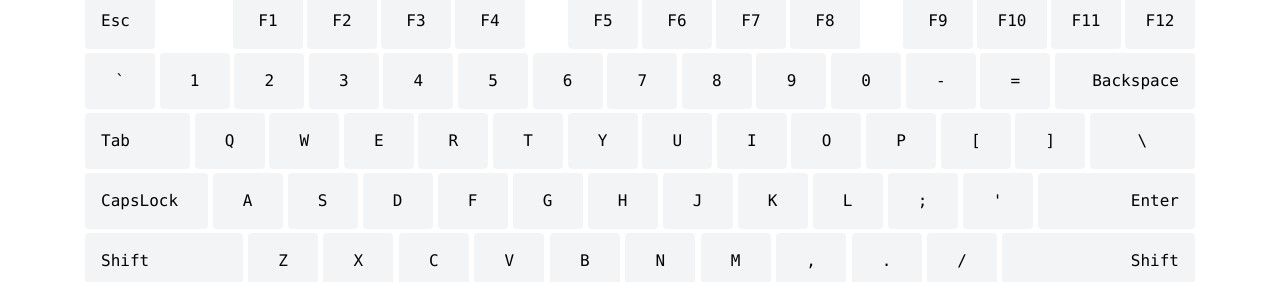
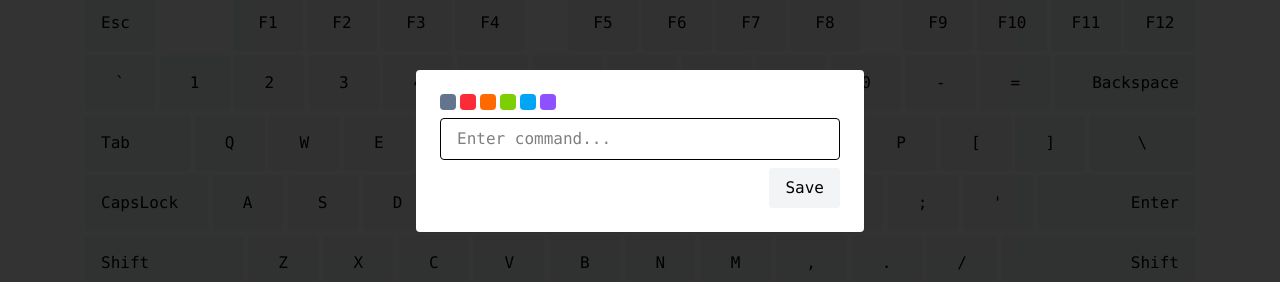
Before and after one commit to 43mm/keyfinder, a Svelte app: page / in a window 1280 px wide. Both pictures are taken after a click on the button "Esc". Shown: the part 249-531 px from the top of the page. Built offline with nearby package versions, Linux system fonts and the light colour scheme.

Commit message:
refactor: use native close button for dialog

```diff
--- a/src/Keyboard.svelte
+++ b/src/Keyboard.svelte
@@ -10,7 +10,6 @@
     localStorage.setItem(STORAGE_KEY, JSON.stringify(keyboards));
   });
 
-  let dialogOpen = $state(false);
   let currentKey: (KeyState & { position: [number, number] }) | undefined =
     $state();
 
@@ -28,11 +27,10 @@
       ...newKey
     } = currentKey;
     keyboards[0].data[rowIndex][keyIndex] = newKey;
-    dialogOpen = false;
   }
 </script>
 
-<Dialog.Root bind:open={dialogOpen}>
+<Dialog.Root>
   {#each keyboards[0].data as row, rowIndex}
     <div class="flex justify-between gap-x-1">
       {#each row as key, keyIndex}
--- /dev/null
+++ b/src/KeyboardDialog.svelte
@@ -0,0 +1,50 @@
+<script lang="ts">
+  import { Dialog, ToggleGroup } from "bits-ui";
+  import DialogContent from "./DialogContent.svelte";
+  import type { KeyState } from "./types";
+  import { COLOUR_CLASS_MAP } from "./consts";
+  let {
+    currentKey,
+    saveKey,
+  }: {
+    currentKey: KeyState | undefined;
+    saveKey: () => void;
+  } = $props();
+</script>
+
+<DialogContent>
+  {#if currentKey}
+    <ToggleGroup.Root
+      type="single"
+      bind:value={
+        () => currentKey!.colour,
+        (v) => (currentKey!.colour = v ? v : undefined)
+      }
+      class="flex gap-1 mb-2"
+    >
+      {#each Object.entries(COLOUR_CLASS_MAP) as [colour, style]}
+        <ToggleGroup.Item
+          value={colour}
+          class="size-4 {style} rounded data-[state=on]:outline-2 cursor-pointer"
+        />
+      {/each}
+    </ToggleGroup.Root>
+    <input
+      id="command"
+      type="text"
+      bind:value={
+        () => currentKey!.command,
+        (v) => (currentKey!.command = v ? v : undefined)
+      }
+      class="w-full px-4 py-2 border rounded"
+      placeholder="Enter command..."
+    />
+    <div class="flex w-full justify-end">
+      <Dialog.Close
+        class="bg-gray-100 cursor-pointer px-4 py-2 mt-2 rounded"
+        onclick={saveKey}
+        >Save
+      </Dialog.Close>
+    </div>
+  {/if}
+</DialogContent>
```
